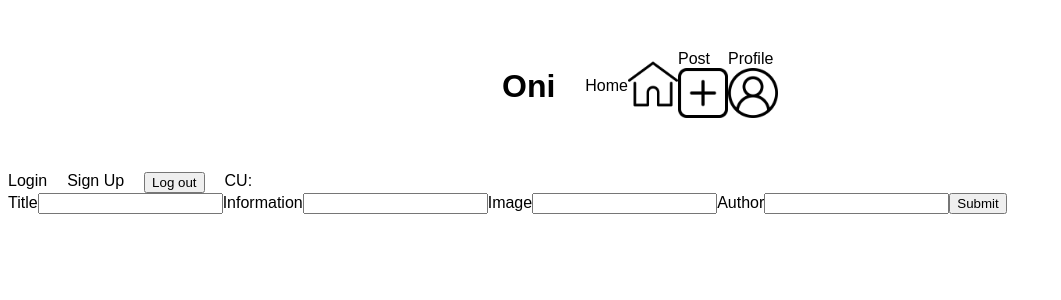
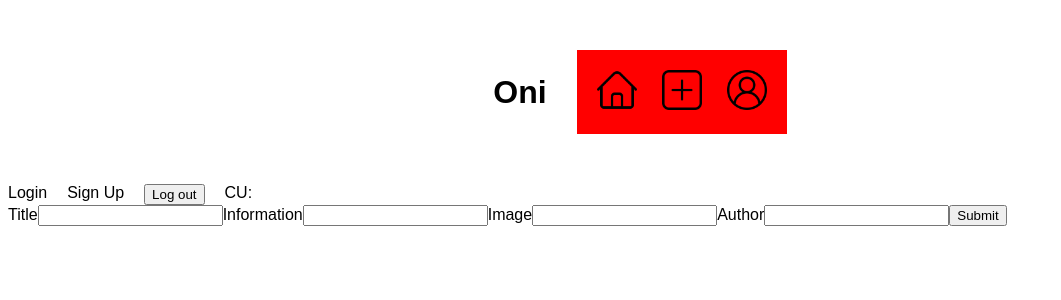
Before and after one commit to onifernando1/blog, a React (Create React App) app in the folder blog/frontend/: page /posts/create in a window 1280 px wide. Shown: the top 300 px of the page, without its empty margins (0-1061 px from the left). Built offline with nearby package versions, Linux system fonts and the light colour scheme; no server answers.

Commit message:
styling navbar, animate icon up text down and opacity

```diff
--- a/blog/frontend/src/assets/styles/navbar.css
+++ b/blog/frontend/src/assets/styles/navbar.css
@@ -19,12 +19,6 @@ a {
   color: black;
 }
 
-.links-container {
-  display: flex;
-  justify-content: center;
-  align-items: center;
-}
-
 .user-stuff {
   display: flex;
   gap: 20px;
@@ -37,6 +31,77 @@ a {
   font-weight: 100;
 }
 
+.home-icon-container,
+.create-container,
+.profile-container {
+  display: flex;
+  justify-content: center;
+  align-items: center;
+  flex-direction: column;
+  gap: 10px;
+  /* background-color: black; */
+  height: 100%;
+}
+
+.links-container {
+  background-color: red;
+  position: relative;
+  padding: 20px;
+  display: flex;
+  gap: 25px;
+  display: flex;
+  justify-content: center;
+  align-items: center;
+}
+
 .icon {
-  height: 50px;
+  height: 40px;
+  width: 40px;
+  transition: 0.5s;
 }
+
+.icon {
+  transition: transform 0.5s ease-in-out;
+  will-change: transform;
+}
+
+.icon:hover {
+}
+
+.icon-text {
+  position: absolute;
+  transition: opacity 0.5s, transform 0.5s;
+  opacity: 0;
+}
+
+.icon-container:hover .icon {
+  transition: 0.5s;
+  transform: translateY(-20px);
+}
+
+.home-icon-container:hover .icon {
+  transform: translateY(-25px);
+}
+
+.create-container:hover .icon {
+  transform: translateY(-25px);
+}
+
+.profile-container:hover .icon {
+  transform: translateY(-25px);
+}
+
+.home-icon-container:hover .icon-text {
+  transform: translateY(25px);
+  opacity: 1;
+}
+
+.create-container:hover .icon-text {
+  transform: translateY(25px);
+  opacity: 1;
+}
+
+.profile-container:hover .icon-text {
+  transform: translateY(25px);
+  opacity: 1;
+}
--- a/blog/frontend/src/components/navbar.js
+++ b/blog/frontend/src/components/navbar.js
@@ -39,33 +39,39 @@ function Navbar(params) {
         </div>
 
         <div className="links-container">
-          <div className="home-container">
-            <div>Home</div>
-            <div>
+          <Link to="/">
+            <div className="home-icon-container">
+              <div className="icon-container">
                 <img
                   className="icon"
                   src={require(`../assets/images/home.png`)}
                 ></img>
               </div>
+              <div className="icon-text">Home</div>
             </div>
-          <div className="create-post-container">
-            <Link to="/posts/create">Post</Link>
-            <div>
+          </Link>
+          <Link to="/posts/create">
+            <div className="create-container">
+              <div className="icon-container">
                 <img
                   className="icon"
                   src={require(`../assets/images/create.png`)}
                 ></img>
               </div>
+              <div className="icon-text">Post</div>
             </div>
+          </Link>
+          <Link to="profile">
             <div className="profile-container">
-            <Link to="profile">Profile</Link>
-            <div>
+              <div className="icon-container">
                 <img
                   className="icon"
                   src={require(`../assets/images/user.png`)}
                 ></img>
               </div>
+              <div className="icon-text">Profile</div>
             </div>
+          </Link>
         </div>
       </div>
 
```
Also changed, not shown: blog/frontend/src/assets/images/home.png, blog/frontend/src/assets/images/home.svg (deleted). Lines whose indentation alone changed are shown as unchanged.
